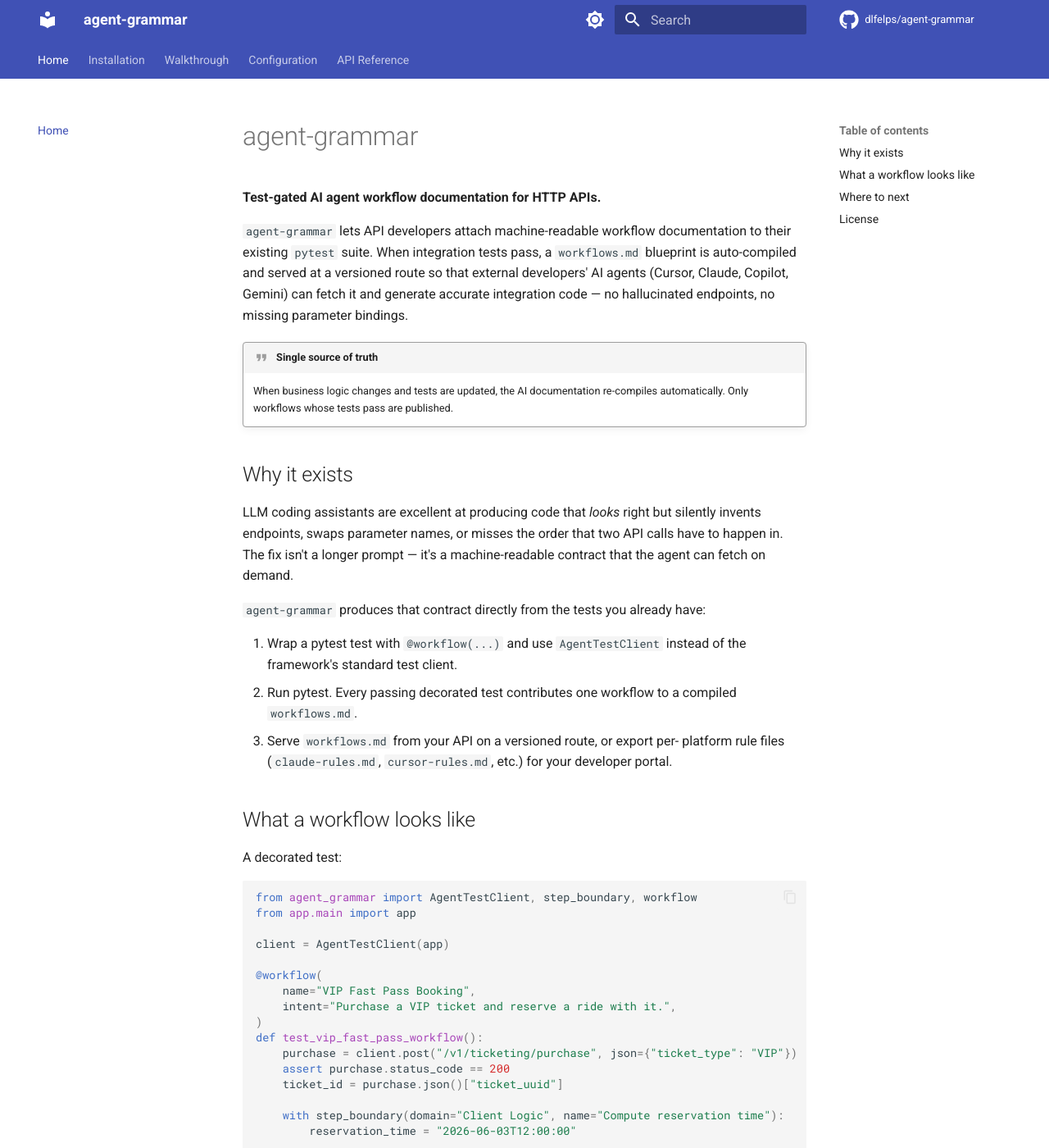
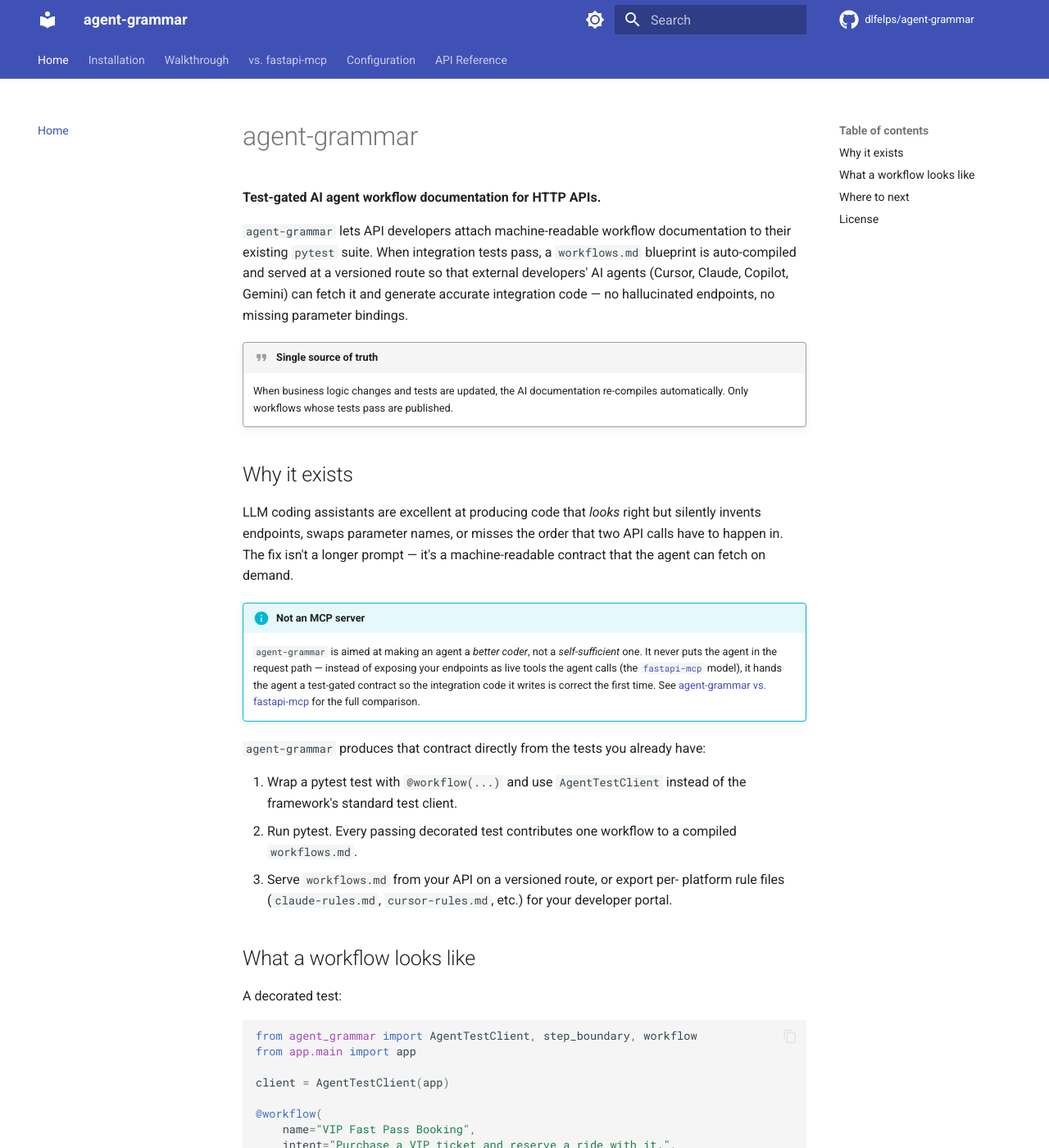
Before and after one commit to dlfelps/agent-grammar, an MkDocs documentation site: the page built from docs/index.md, in a window 1280 px wide and 1400 px high. Shown: the whole window at 82% size. Built offline with MkDocs 1.6.1 and Material for MkDocs 9.7.7, drawn with Linux system fonts in a browser that asks for light colours; comment, search, counter and statistics services are not loaded.

Commit message:
docs: contrast agent-grammar with fastapi-mcp
Add a dedicated comparison page explaining that agent-grammar aims to make
an agent a better coder (reading a test-gated workflow contract to generate
correct integration code) rather than self-sufficient (calling the API
directly at runtime, the fastapi-mcp model). Wire it into the nav, add an
admonition on the home page, and a short note in the README.

https://claude.ai/code/session_014vg426Ws19ubY1HXUyQiWB

```diff
--- a/docs/index.md
+++ b/docs/index.md
@@ -19,6 +19,14 @@ LLM coding assistants are excellent at producing code that *looks* right but
 silently invents endpoints, swaps parameter names, or misses the order that
 two API calls have to happen in. The fix isn't a longer prompt — it's a
 machine-readable contract that the agent can fetch on demand.
+
+!!! info "Not an MCP server"
+    `agent-grammar` is aimed at making an agent a *better coder*, not a
+    *self-sufficient* one. It never puts the agent in the request path —
+    instead of exposing your endpoints as live tools the agent calls (the
+    [`fastapi-mcp`](comparison.md) model), it hands the agent a test-gated
+    contract so the integration code it writes is correct the first time. See
+    [agent-grammar vs. fastapi-mcp](comparison.md) for the full comparison.
 
 `agent-grammar` produces that contract directly from the tests you already
 have:
--- a/mkdocs.yml
+++ b/mkdocs.yml
@@ -71,6 +71,7 @@ nav:
   - Home: index.md
   - Installation: installation.md
   - Walkthrough: walkthrough.md
+  - vs. fastapi-mcp: comparison.md
   - Configuration: configuration.md
   - API Reference: api-reference.md
 
```
Also changed, not shown: README.md (+13 -0 lines), docs/comparison.md (added, +61 -0 lines).
